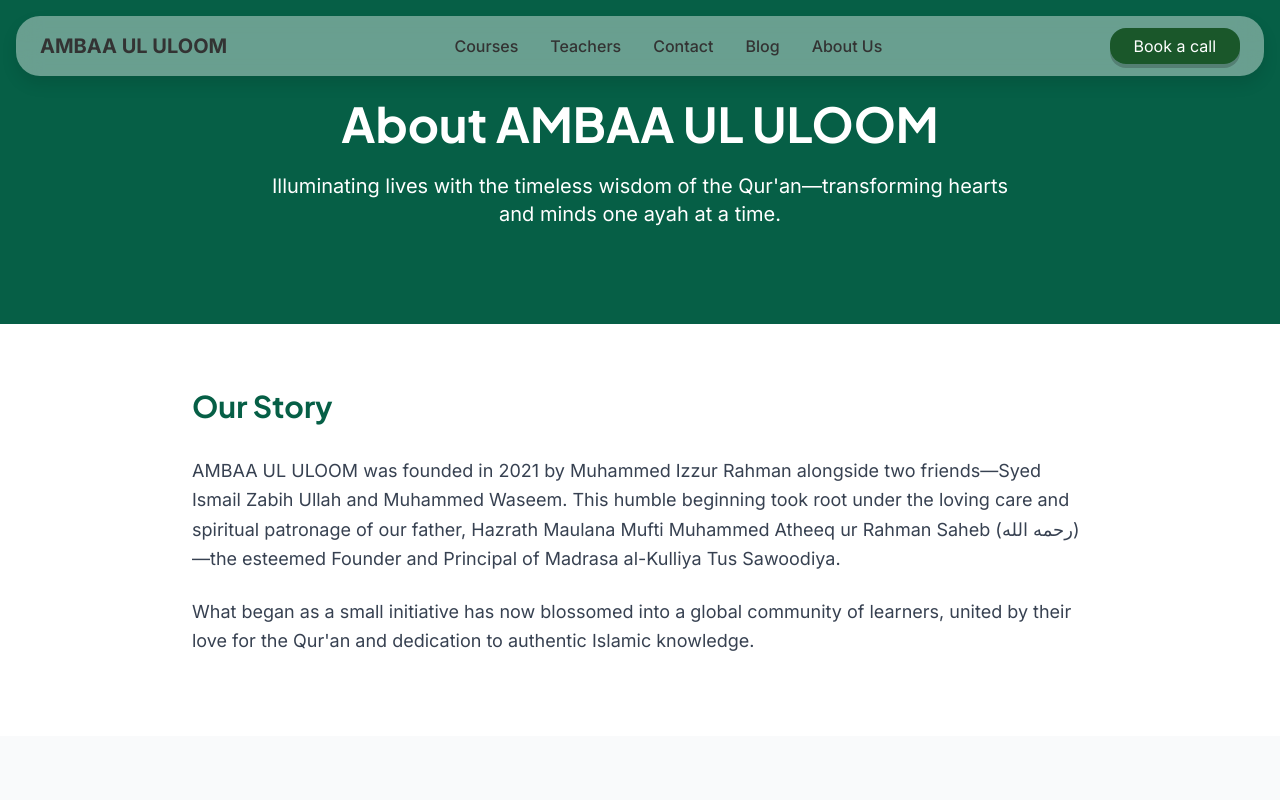
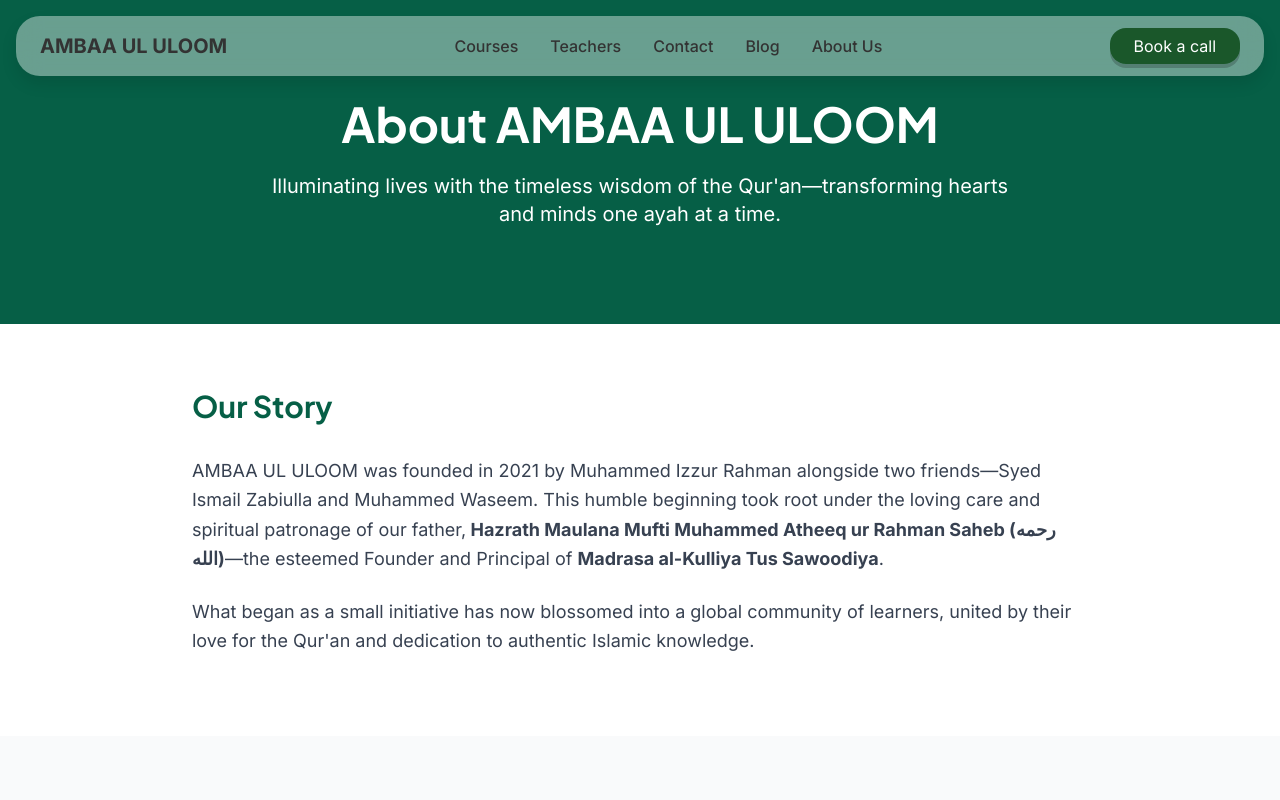
Before and after one commit to syedzabii/AmbUloom-Web, a Next.js app: page /about-us in a window 1280 px wide. Shown: the top 800 px of the page. Built offline with nearby package versions, Linux system fonts and the light colour scheme.

Commit message:
change spellings about-us

```diff
--- a/app/about-us/page.tsx
+++ b/app/about-us/page.tsx
@@ -23,7 +23,7 @@ export default function AboutUs() {
           <div className="max-w-4xl mx-auto">
             <h2 className="text-3xl font-bold text-emerald-800 mb-8">Our Story</h2>
             <p className="text-gray-700 text-lg mb-6 leading-relaxed">
-              AMBAA UL ULOOM was founded in 2021 by Muhammed Izzur Rahman alongside two friends—Syed Ismail Zabih Ullah and Muhammed Waseem. This humble beginning took root under the loving care and spiritual patronage of our father, Hazrath Maulana Mufti Muhammed Atheeq ur Rahman Saheb (رحمه الله)—the esteemed Founder and Principal of Madrasa al-Kulliya Tus Sawoodiya.
+              AMBAA UL ULOOM was founded in 2021 by Muhammed Izzur Rahman alongside two friends—Syed Ismail Zabiulla and Muhammed Waseem. This humble beginning took root under the loving care and spiritual patronage of our father,<span className="font-bold"> Hazrath Maulana Mufti Muhammed Atheeq ur Rahman Saheb (رحمه الله)</span>—the esteemed Founder and Principal of <span className="font-bold">Madrasa al-Kulliya Tus Sawoodiya</span>.
             </p>
             <p className="text-gray-700 text-lg leading-relaxed">
               What began as a small initiative has now blossomed into a global community of learners, united by their love for the Qur'an and dedication to authentic Islamic knowledge.
```
